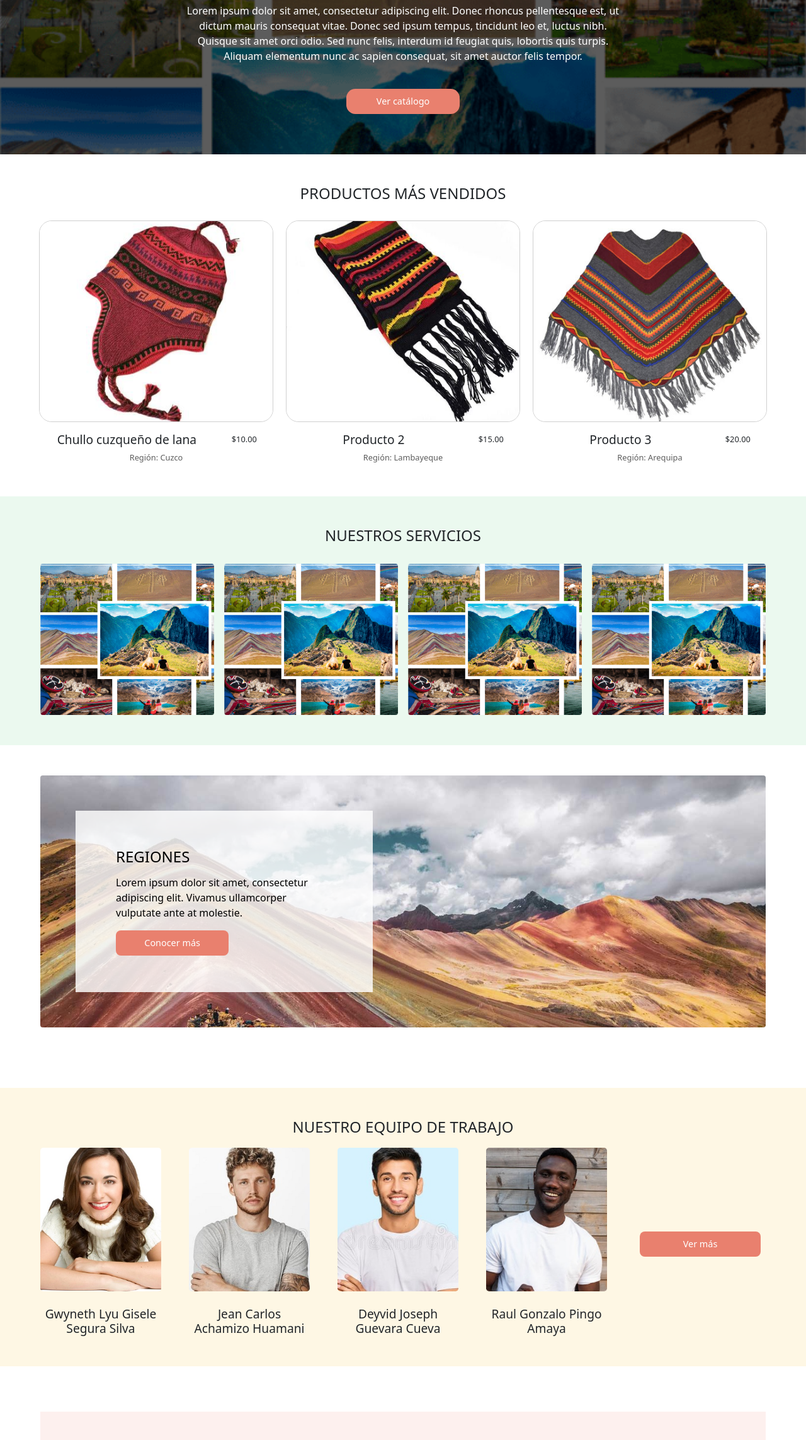
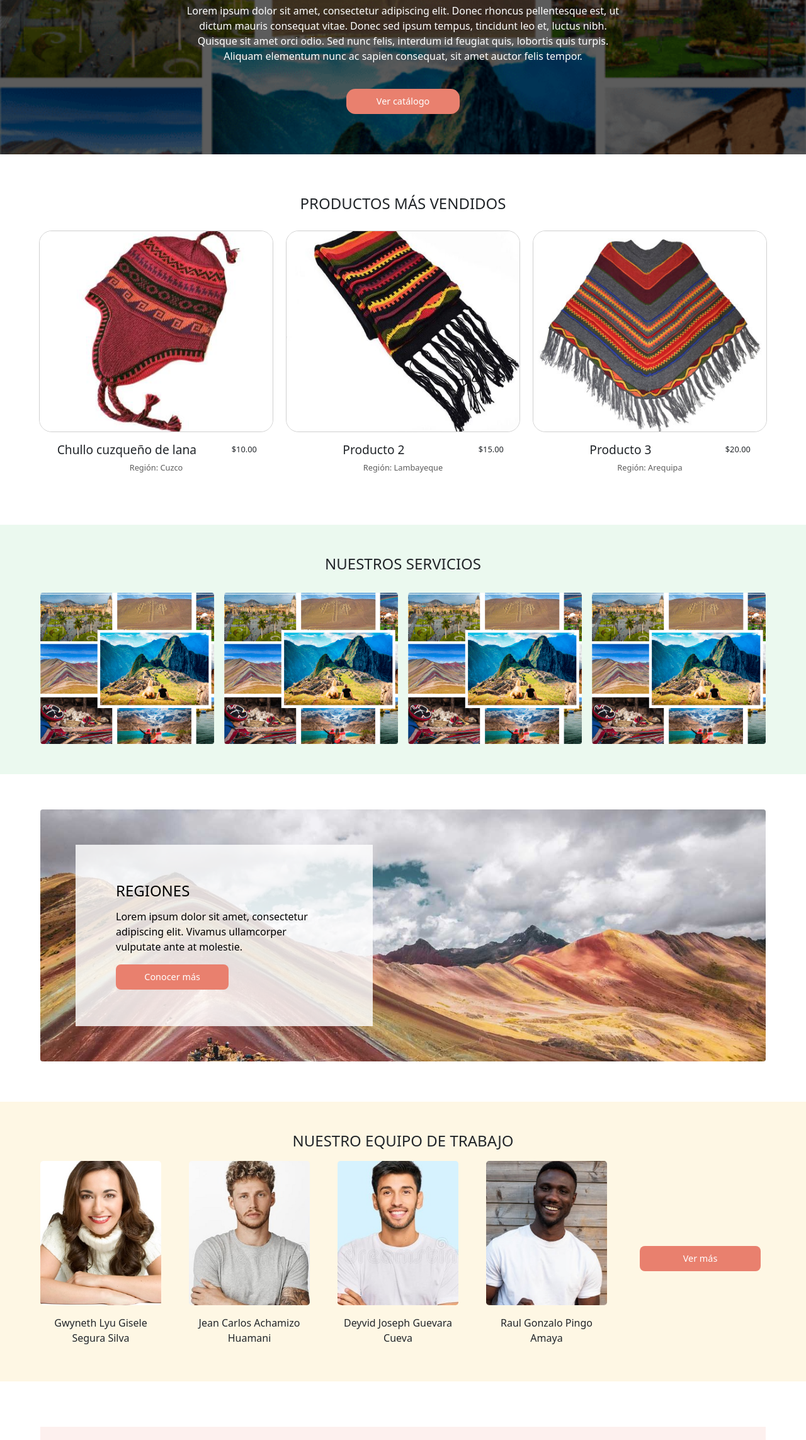
Before and after one commit to AlexandraRamirezz/Hecho-en-Peru, a plain HTML site: page index.html in a window 1280 px wide. Shown: the part 229-2515 px from the top of the page at 63% size. Drawn offline with nearby package versions, Linux system fonts and the light colour scheme.

Commit message:
A - arreglar el index, regiones y product-details

```diff
--- a/index.html
+++ b/index.html
@@ -68,7 +68,7 @@
                                 turpis. Aliquam elementum nunc ac sapien consequat, sit amet auctor felis tempor.
                             </p>
                             <br>
-                            <button type="submit">Ver catálogo</button>
+                            <a href="pages/catalogo.html"><button type="submit">Ver catálogo</button></a>
                         </div>
                     </div>
                 </div>
@@ -78,7 +78,7 @@
         <section class="container-productos-vendidos">
             <div class="sold-products">
                 <h2 class="text-center">PRODUCTOS MÁS VENDIDOS</h2>
-                <div class="row">
+                <div class="row my-0">
                     <div class="col-md-4 s-product">
                         <img src="images/chullo.jpeg" alt="Producto 1">
                         <div class="grid-h3">
@@ -110,7 +110,7 @@
         <section class="container-servicios">
             <div class="our-services">
                 <h2 class="text-center">NUESTROS SERVICIOS</h2>
-                <div class="row">
+                <div class="row my-0">
                     <div class="col-md-3">
                         <div class="text-center fondo-services-img-1">
                             <div class="services-fondo">
@@ -169,7 +169,7 @@
 
         <section class="container-regiones">
             <div class="regiones">
-                <div class="row">
+                <div class="row my-0">
                     <div class="col-md-12">
                         <div class="fondo-regiones-img">
                             <div class="regiones-fondo col-lg-12 col-md-12 col-sm-12 col-12">
@@ -190,22 +190,22 @@
         <section class="container-personal">
             <div class="our-team text-center">
                 <h2 class="text-center">NUESTRO EQUIPO DE TRABAJO</h2>
-                <div class="row">
+                <div class="row my-0">
                     <div class="personal col-lg-2 col-md-2 col-sm-12 col-12">
                         <img class="img-fluid" src="images/personal/g.jpg" alt="Producto 2">
-                        <h3>Gwyneth Lyu Gisele Segura Silva</h3>
+                        <p>Gwyneth Lyu Gisele Segura Silva</p>
                     </div>
                     <div class="personal col-lg-2 col-md-2 col-sm-12 col-12">
                         <img class="img-fluid" src="images/personal/j.jpg" alt="Producto 2">
-                        <h3>Jean Carlos Achamizo Huamani</h3>
+                        <p>Jean Carlos Achamizo Huamani</p>
                     </div>
                     <div class="personal col-lg-2 col-md-2 col-sm-12 col-12">
                         <img class="img-fluid" src="images/personal/d.jpg" alt="Producto 2">
-                        <h3>Deyvid Joseph Guevara Cueva</h3>
+                        <p>Deyvid Joseph Guevara Cueva</p>
                     </div>
                     <div class="personal col-lg-2 col-md-2 col-sm-12 col-12">
                         <img class="img-fluid" src="images/personal/r.jpg" alt="Producto 2">
-                        <h3>Raul Gonzalo Pingo Amaya</h3>
+                        <p>Raul Gonzalo Pingo Amaya</p>
                     </div>
                     <div class="personal col-lg-2 col-md-2 col-sm-12 mx-2 col-12">
                         <button type="submit">Ver más</button>
@@ -217,7 +217,7 @@
         <section class="container-testimonios">
             <div class="testimonios">
                 <h2 class="text-center">TESTIMONIOS</h2>
-                <div class="row">
+                <div class="row my-0">
                     <div class="col-lg-4 col-md-4 col-sm-12 col-12">
                         <div class="card-testimonio">
                             <div class="d-flex flex-row">
--- a/scss/_page-index.scss
+++ b/scss/_page-index.scss
@@ -39,14 +39,14 @@
 .container-productos-vendidos {
     width: 90%;
     margin: auto;
-    margin-top: 3rem;
-    margin-bottom: 3.2rem;
+    margin-top: 4rem;
+    margin-bottom: 6rem;
 }
 
 .container-regiones {
     width: 90%;
     margin: auto;
-    margin-top: 3rem;
+    margin-top: 3.5rem;
 }
 
 .sold-products {
@@ -73,13 +73,16 @@
     .s-product {
         padding: 0rem 0.6rem;
         background-color: $background-color_1;
+        margin-bottom: 3.2rem;
+        height: 20rem;
 
         img {
-            width: 100%;
-            height: 20rem;
             margin-bottom: 1rem;
             border: solid 1px rgba(0, 0, 0, 0.1882352941);
             border-radius: 1.25rem;
+            display: block;
+            width: 100%;
+            height: 100%;
             object-fit: cover;
         }
 
@@ -299,8 +302,8 @@
                 }
             }
 
-            h3 {
-                padding-top: 1.5rem;
+            p {
+                padding-top: 1rem;
             }
         }
     }
--- a/scss/_page-regiones.scss
+++ b/scss/_page-regiones.scss
@@ -1,4 +1,7 @@
-.container-regiones {
+.container-reg {
+    width: 90%;
+    margin: auto;
+    margin-top: 2rem;
     margin-bottom: 6rem;
 
     .row {
--- a/scss/_product-detail.scss
+++ b/scss/_product-detail.scss
@@ -285,7 +285,7 @@
             }
             .plus{
                 width: 3rem;
-                background-color: $background-color_8;
+                background-color: $background-color_2;
                 border: none;
                 border-radius: 0 0.5rem 0.5rem 0;
                 font-size: 1.5rem;
```
Also changed, not shown: pages/regiones.html (+1 -1 lines), css/style.css, 1 other file.
